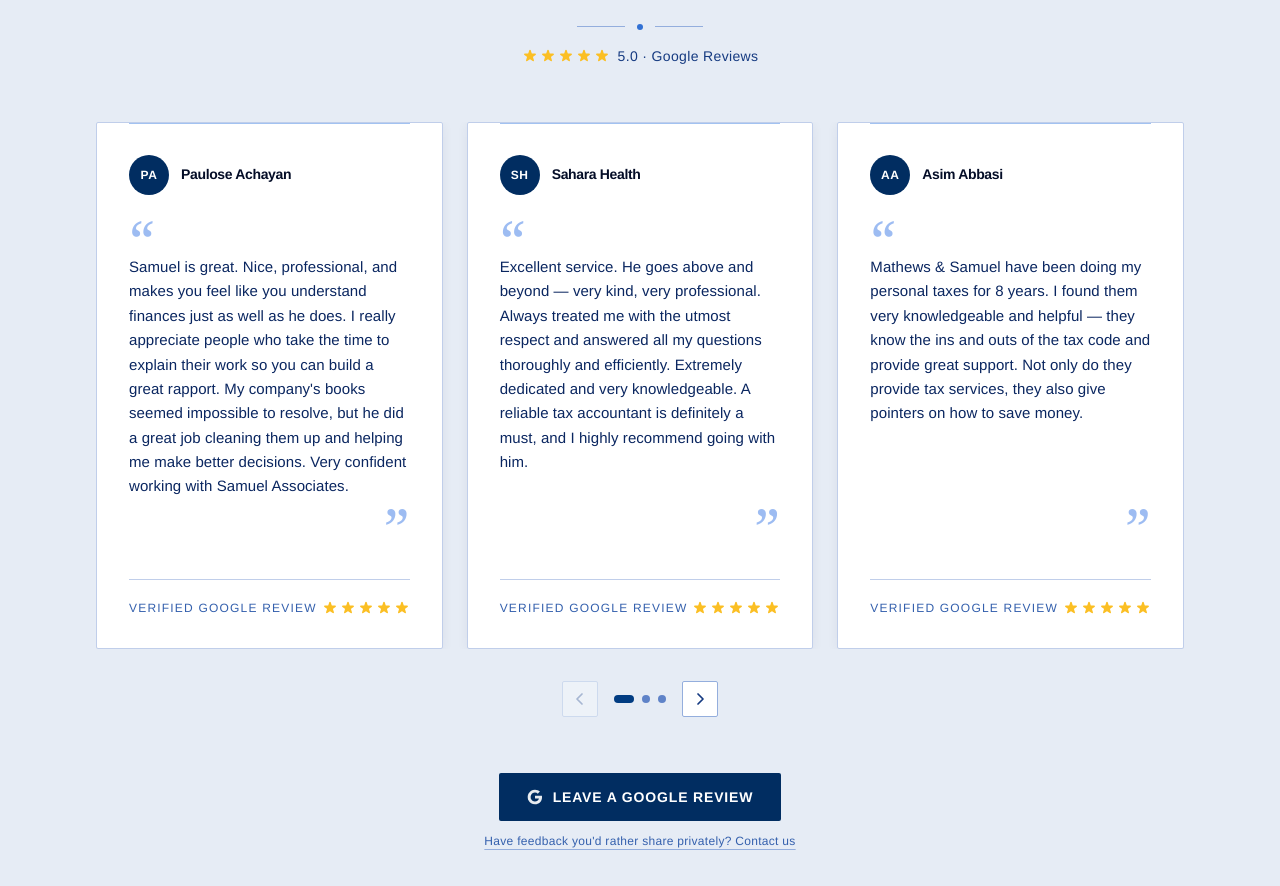
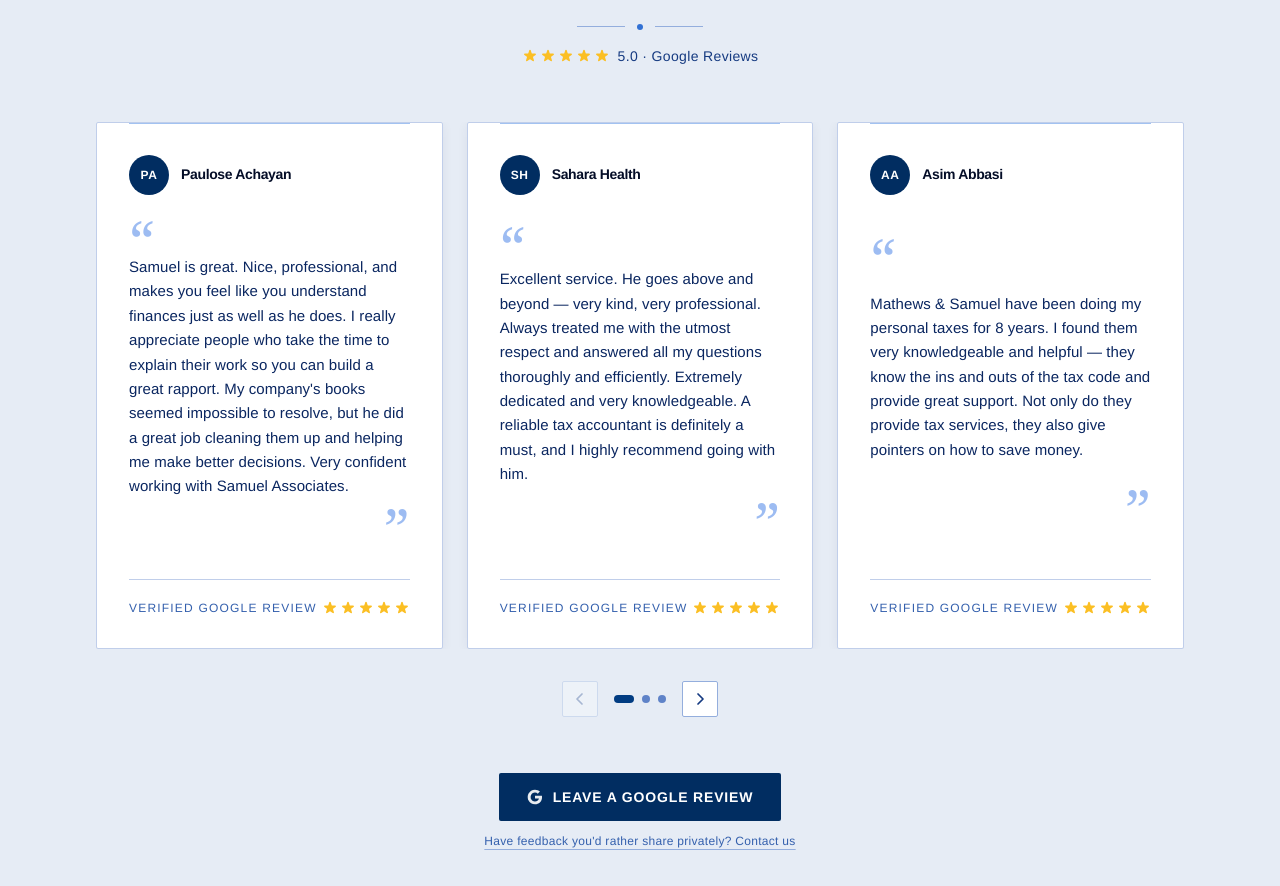
Before and after one commit to rmathew21/msacpas, a React (Vite) app: page / in a window 1280 px wide. Shown: the part 2853-3739 px from the top of the page. Built offline with nearby package versions, Linux system fonts and the light colour scheme.

Commit message:
fix: added spacing inside review body

```diff
--- a/src/components/ReviewsSection.jsx
+++ b/src/components/ReviewsSection.jsx
@@ -119,7 +119,7 @@
       // ref={cardRef}
       className="
         relative flex flex-col bg-white border border-navy-100
-        rounded-sm p-7 sm:p-8 h-full
+        rounded-sm p-7 sm:p-8 h-full justify-between
         shadow-[0_2px_12px_rgba(10,25,60,0.06)]
         hover:shadow-[0_6px_24px_rgba(10,25,60,0.11)]
         hover:-translate-y-0.5
@@ -156,7 +156,7 @@
 
       {/* body */}
 
-      <p className="text-navy-700 text-[0.9375rem] leading-relaxed font-light tracking-[0.005em] flex-1 -mt-3 ">
+      <p className="text-navy-700 text-[0.9375rem] leading-relaxed font-light tracking-[0.005em] -mt-3 ">
         {review.text}
       </p>
 
```
